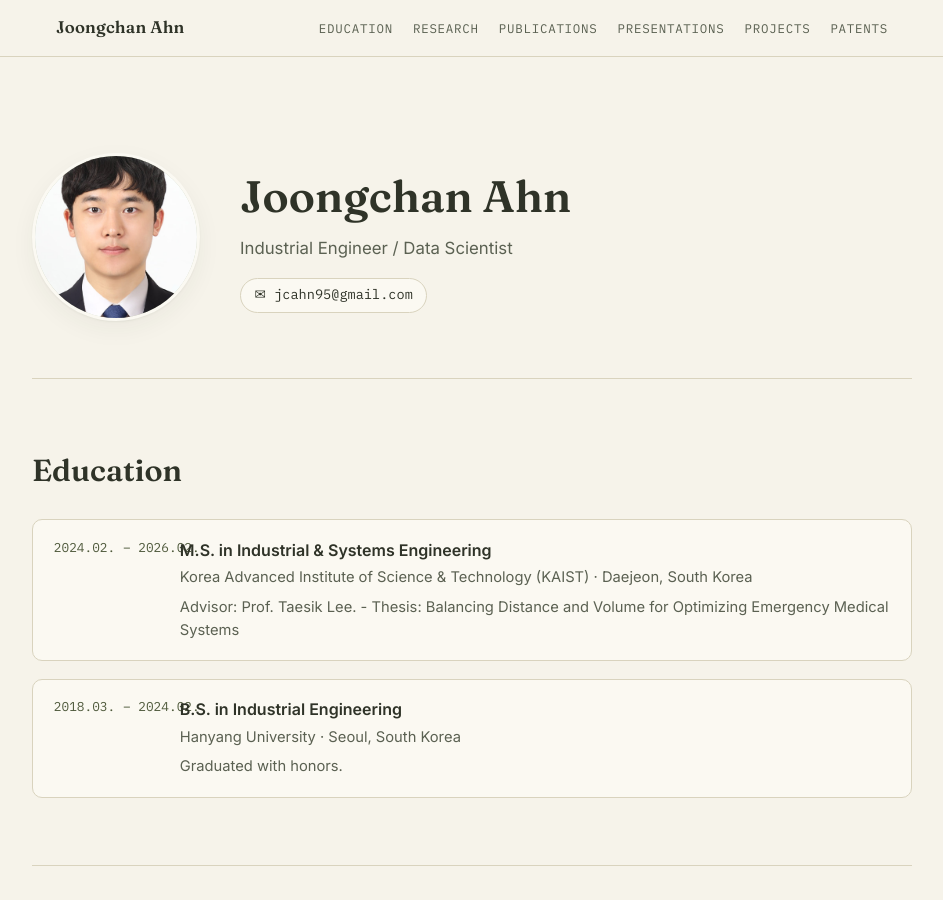
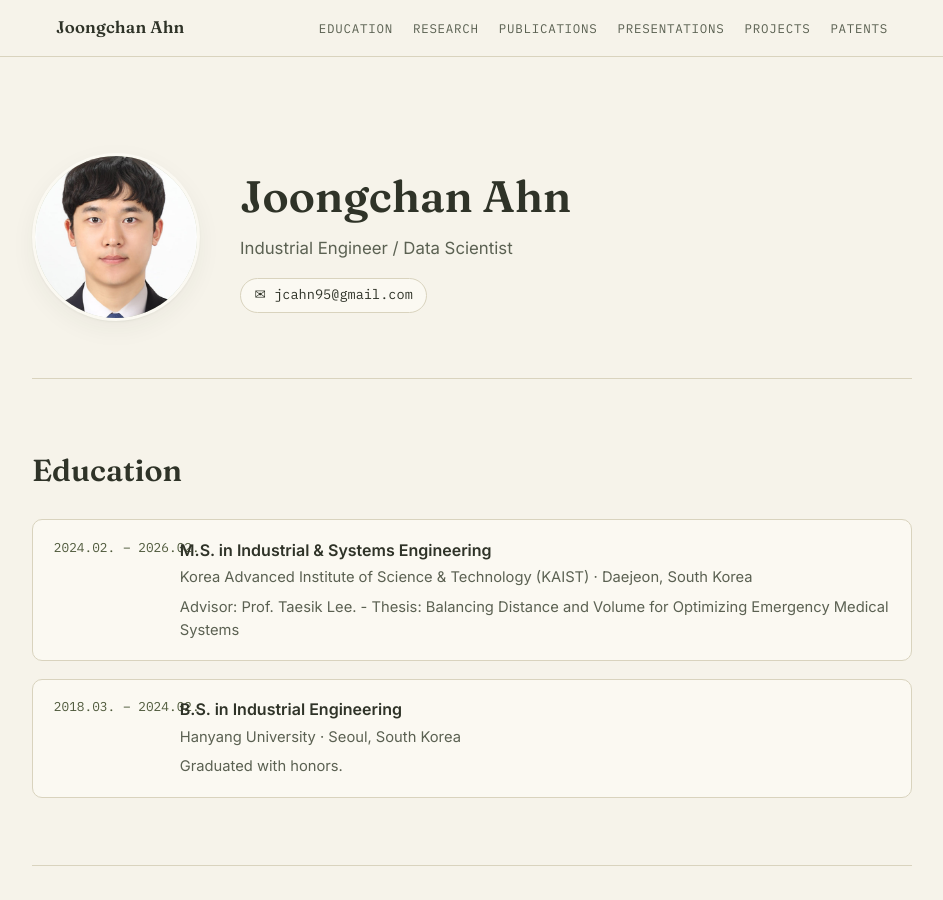
Before and after one commit to jcahn99/jcahn99.github.io, a Jekyll site: the page built from index.md, in a window 1280 px wide and 900 px high. Shown: the whole window, without its empty margins (168-1111 px from the left). Built offline with Jekyll 4.4.1, drawn with Linux system fonts in a browser that asks for light colours.

Commit message:
Update _config.yml

```diff
--- a/_config.yml
+++ b/_config.yml
@@ -8,7 +8,7 @@ baseurl: ""
 author: "Joongchan Ahn"
 
 # 프로필 사진: /assets/images/ 에 파일을 넣고 아래 경로를 수정하세요.
-profile_image: /assets/images/증명사진_양복.jpg
+profile_image: /assets/images/증명사진_여백.jpg
 
 # 소셜/외부 링크 (필요 없는 항목은 값을 빈 문자열 "" 로 두면 자동으로 숨겨집니다)
 social:
```
